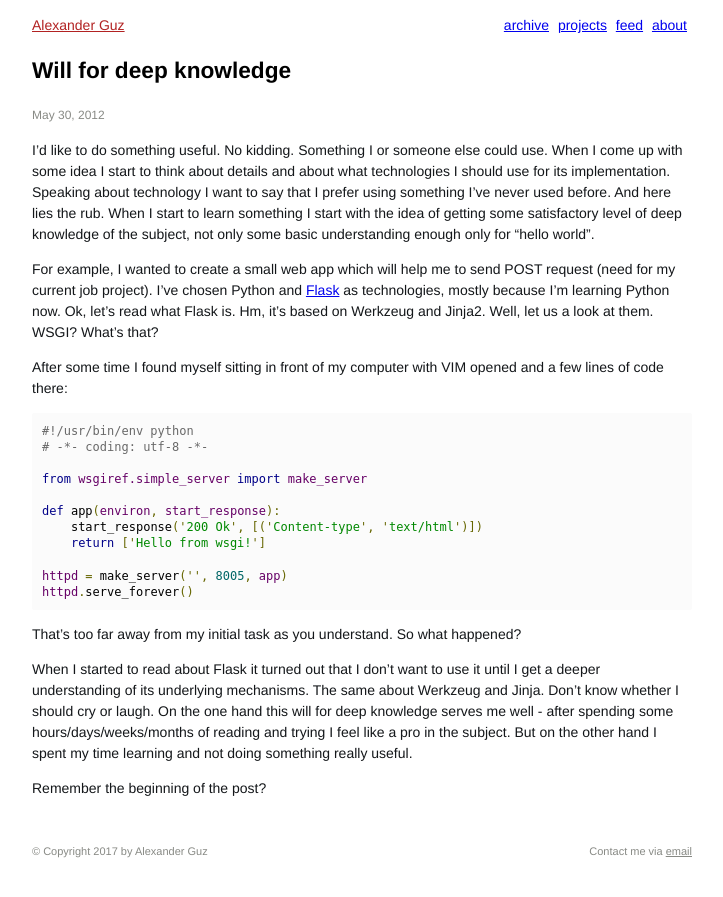
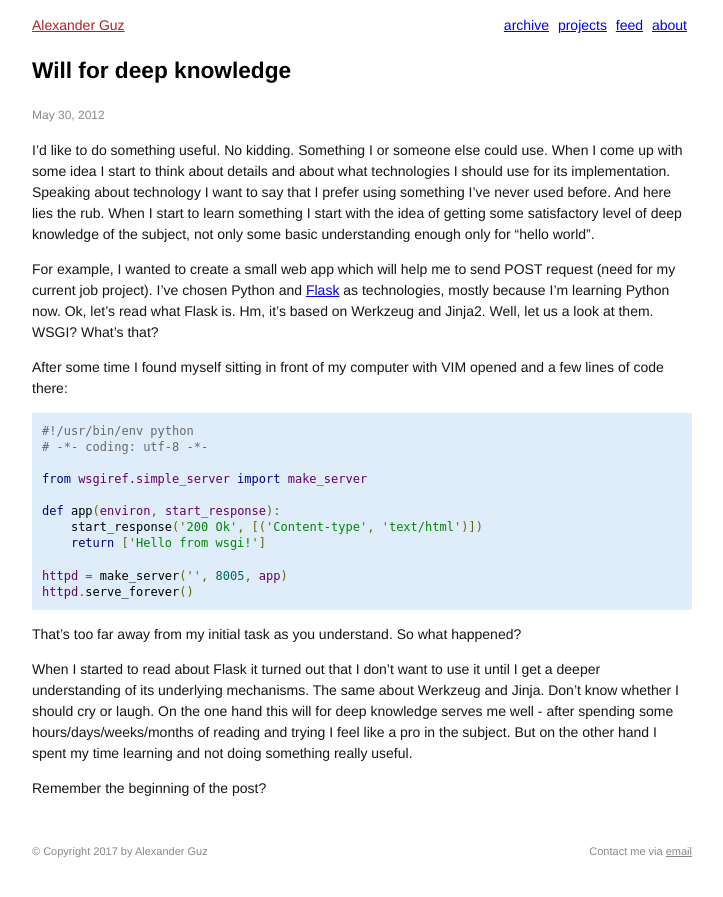
Before and after one commit to kalimatas/kalimatas.github.com, a Jekyll site: the page built from _posts/2012-05-30-will-for-deep-knowledge.markdown, in a window 1280 px wide. Shown: the top 897 px of the page, without its empty margins (278-1001 px from the left). Built offline with Jekyll 4.4.1, drawn with Linux system fonts in a browser that asks for light colours; comment, search, counter and statistics services are not loaded.

Commit message:
Color background

```diff
--- a/static/css/pygments.css
+++ b/static/css/pygments.css
@@ -11,7 +11,7 @@
     -webkit-border-radius: 3px;
     border-radius: 2px;
     padding: 10px;
-    background: #fbfbfb;
+    background: #dfecfa;
     /*border: 1px solid #e3e3e3;*/
 }
 
```
